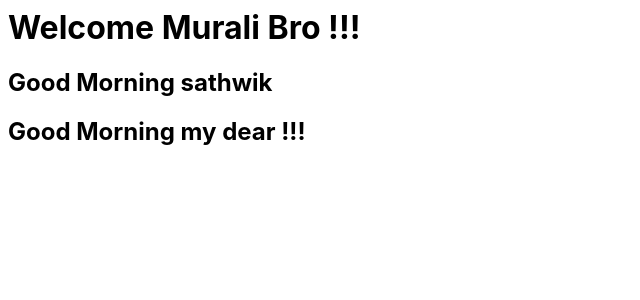
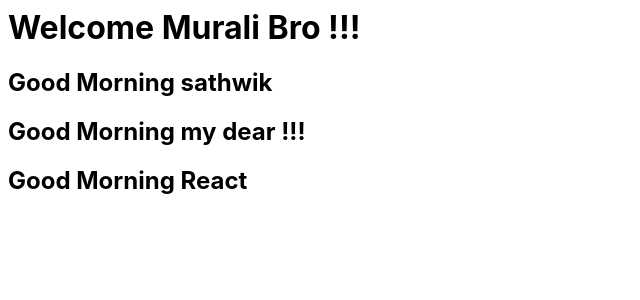
Before and after one commit to muralivelur/react-practice, a React (Create React App) app: page / in a window 1280 px wide. Shown: the top 300 px of the page, without its empty margins (0-640 px from the left). Built offline with nearby package versions, Linux system fonts and the light colour scheme.

Commit message:
2 files modified

```diff
--- a/src/App.js
+++ b/src/App.js
@@ -1,5 +1,8 @@
 import React, { Component, Fragment } from 'react';
-import { Greeting } from './components/Greeting';
+//normal export - check the name of it
+import { Greeting as AnotherGreeting } from './components/Greeting';
+//default export
+import Greeting from './components/Greeting';
 import './style.css';
 
 //class App extends React.Component {}
@@ -10,6 +13,7 @@
         <h1>Welcome Murali Bro !!!</h1>
         <Greeting name="sathwik" />
         <Greeting name="my dear !!!" />
+        <AnotherGreeting name="React" />
       </Fragment>
     );
   }
```
Also changed, not shown: src/components/Greeting.js (+9 -1 lines).
